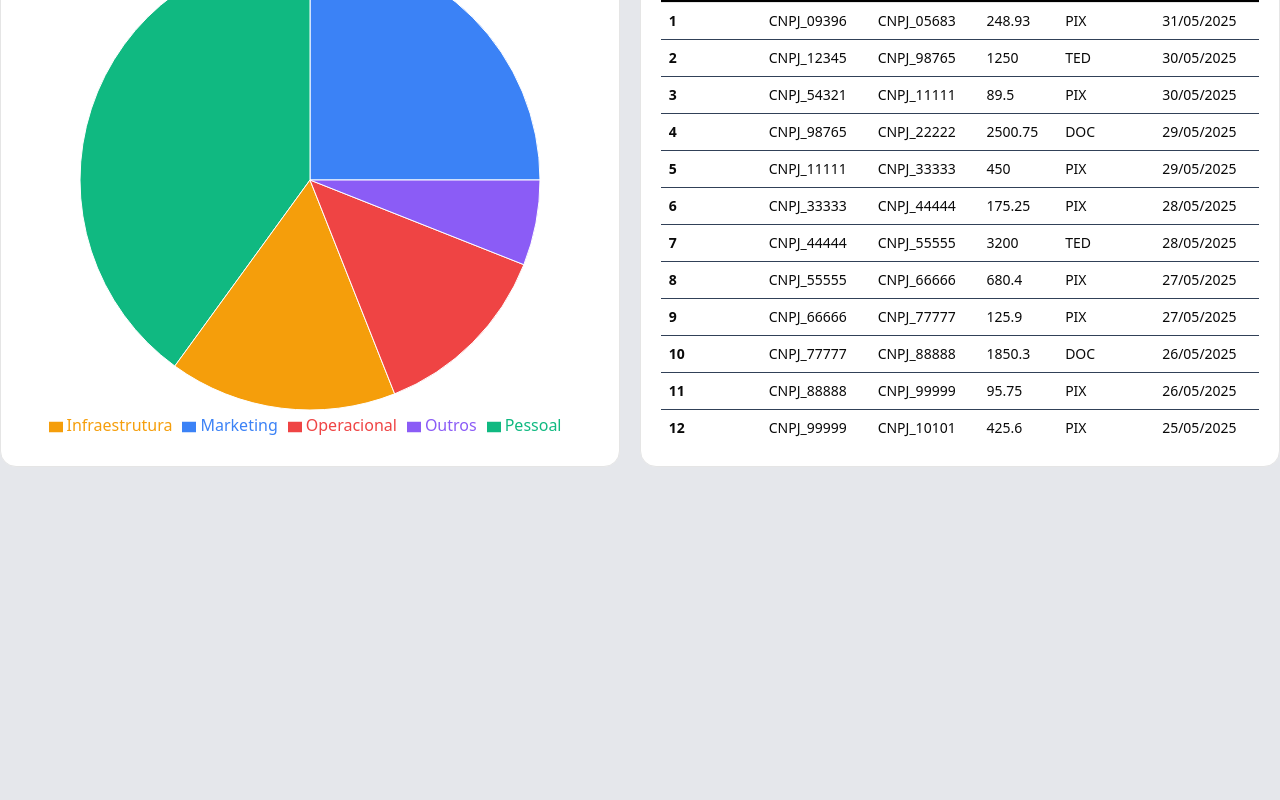
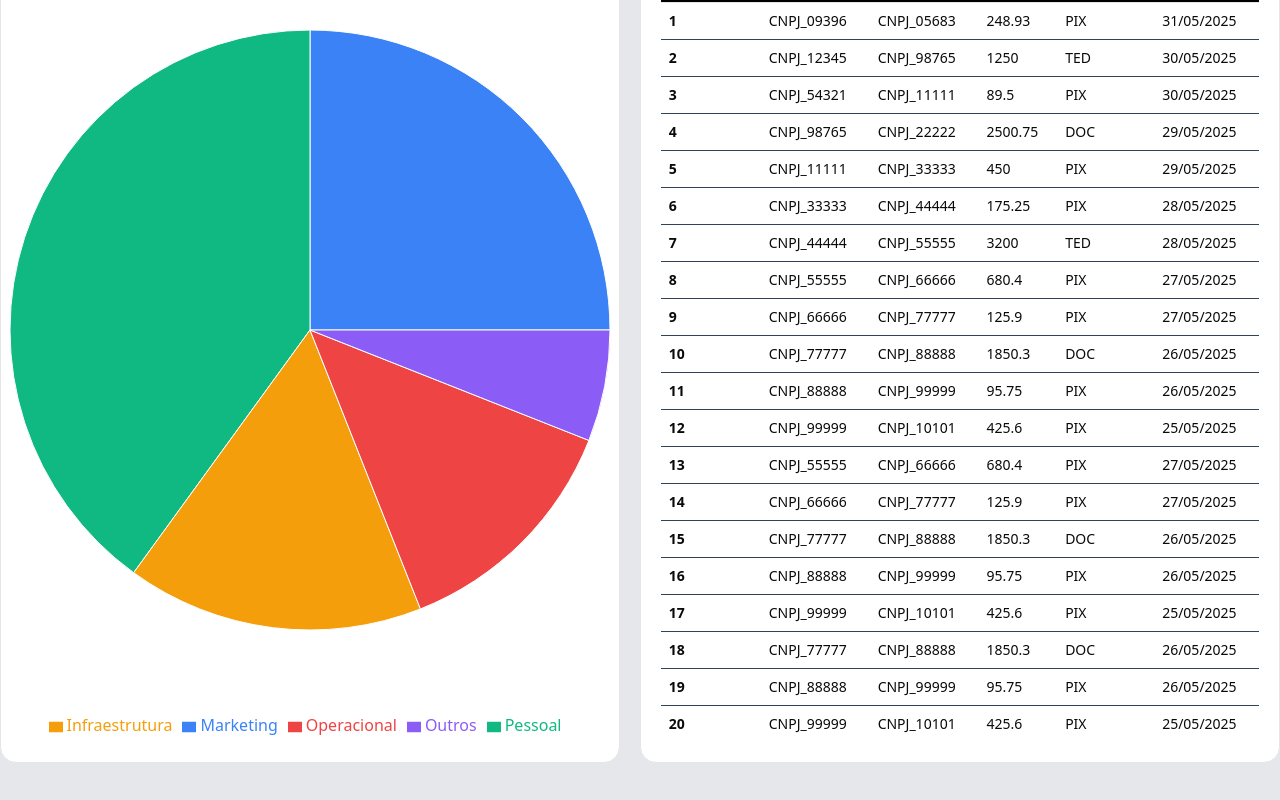
Before and after one commit to GuilhermeMViana/santander-challenge-front-end, a Next.js app: page / in a window 1280 px wide. Shown: the part 670-1470 px from the top of the page. Before the commit the page ends 1177 px from the top, so only its background shows below. Built offline with nearby package versions, Linux system fonts and the light colour scheme.

Commit message:
feat(pie-chart): new height

```diff
--- a/src/components/pie-charts/pie-charts.tsx
+++ b/src/components/pie-charts/pie-charts.tsx
@@ -6,13 +6,13 @@ import { mockPieChartColors } from '@/constants/pie-chart-mock';
 export const PieCharts = () => (
   <div className="w-full bg-white border rounded-2xl">
     <h3 className="text-2xl font-semibold mb-4 mt-4 text-center">Principais Setores por CNAE</h3>
-    <ResponsiveContainer width="100%" height={500}>
+    <ResponsiveContainer width="100%" height={800}>
       <PieChart>
         <Pie
           data={mockPieChartData}
           cx="50%"
           cy="50%"
-          outerRadius={230}
+          outerRadius={300}
           dataKey="value"
         >
           {mockPieChartData.map((entry, index) => (
--- a/src/constants/mockTransactions.ts
+++ b/src/constants/mockTransactions.ts
@@ -94,5 +94,69 @@ export const mockTransactions = [
     valor: 425.60,
     descricao: "PIX",
     data: "25/05/2025"
-  }
+  },
+  {
+    id: 13,
+    pagador: "CNPJ_55555",
+    recebedor: "CNPJ_66666",
+    valor: 680.40,
+    descricao: "PIX",
+    data: "27/05/2025"
+  },
+  {
+    id: 14,
+    pagador: "CNPJ_66666",
+    recebedor: "CNPJ_77777",
+    valor: 125.90,
+    descricao: "PIX",
+    data: "27/05/2025"
+  },
+  {
+    id: 15,
+    pagador: "CNPJ_77777",
+    recebedor: "CNPJ_88888",
+    valor: 1850.30,
+    descricao: "DOC",
+    data: "26/05/2025"
+  },
+  {
+    id: 16,
+    pagador: "CNPJ_88888",
+    recebedor: "CNPJ_99999",
+    valor: 95.75,
+    descricao: "PIX",
+    data: "26/05/2025"
+  },
+  {
+    id: 17,
+    pagador: "CNPJ_99999",
+    recebedor: "CNPJ_10101",
+    valor: 425.60,
+    descricao: "PIX",
+    data: "25/05/2025"
+  },
+  {
+    id: 18,
+    pagador: "CNPJ_77777",
+    recebedor: "CNPJ_88888",
+    valor: 1850.30,
+    descricao: "DOC",
+    data: "26/05/2025"
+  },
+  {
+    id: 19,
+    pagador: "CNPJ_88888",
+    recebedor: "CNPJ_99999",
+    valor: 95.75,
+    descricao: "PIX",
+    data: "26/05/2025"
+  },
+  {
+    id: 20,
+    pagador: "CNPJ_99999",
+    recebedor: "CNPJ_10101",
+    valor: 425.60,
+    descricao: "PIX",
+    data: "25/05/2025"
+  },
 ];
```
